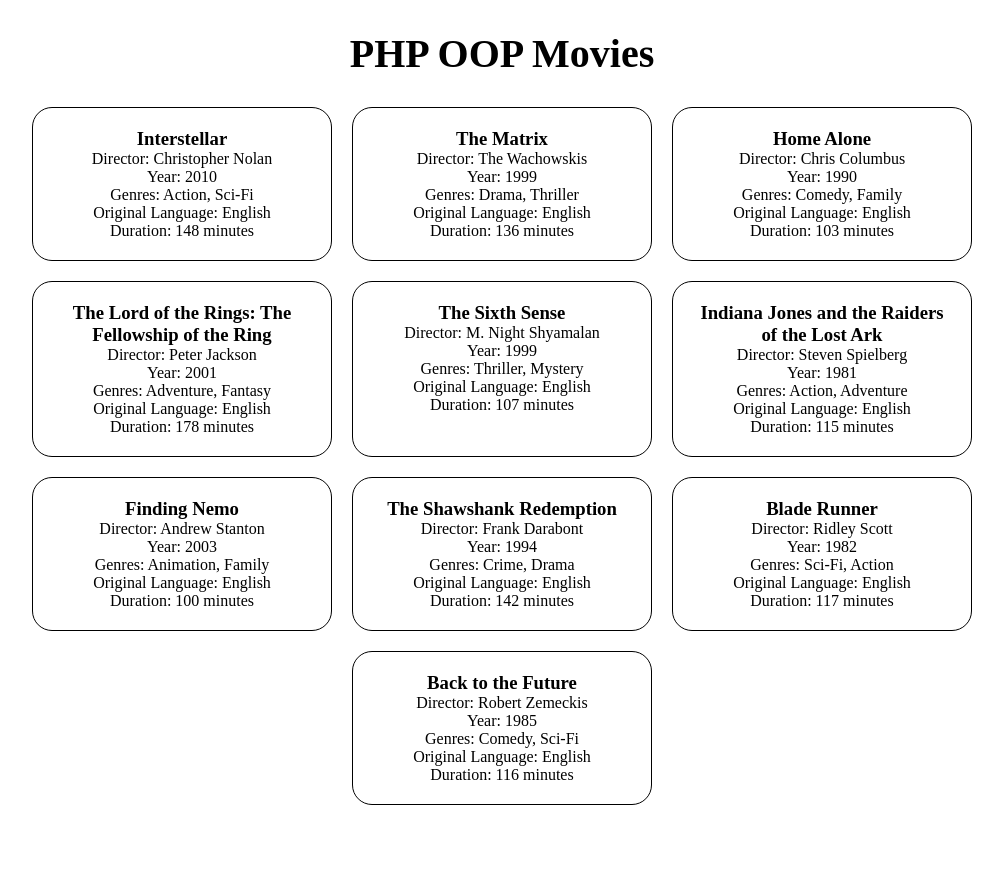
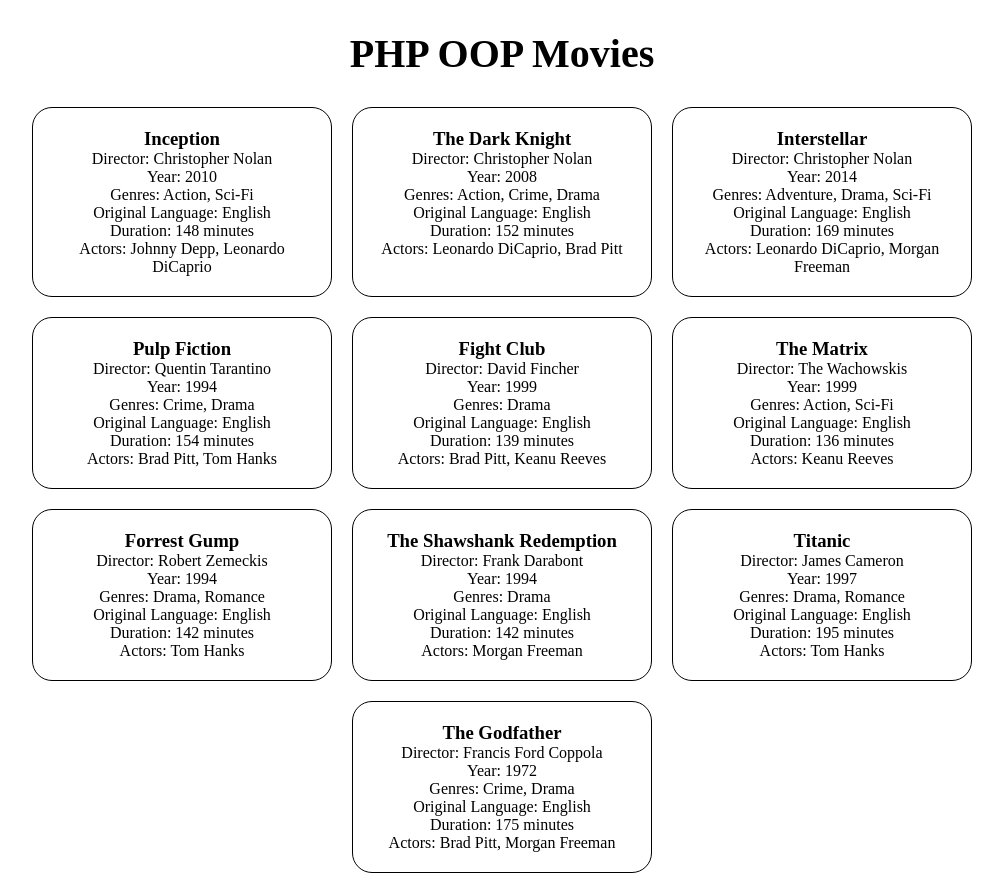
Before and after one commit to rinox3005/php-oop-1, a PHP site: page / in a window 1280 px wide. Shown: the whole page, without its empty margins (138-1141 px from the left). Before the commit the page ends 805 px from the top, so only its background shows below. Run offline with PHP 8.4, Linux system fonts and the light colour scheme.

Commit message:
[UPD] created Actor and Genre classes, implemented logic, optimized code

```diff
--- /dev/null
+++ b/Models/Actor.php
@@ -0,0 +1,17 @@
+<?php
+class Actor
+{
+    private string $firstName;
+    private string $lastName;
+
+    public function __construct(string $firstName, string $lastName)
+    {
+        $this->firstName = $firstName;
+        $this->lastName = $lastName;
+    }
+
+    public function getFullName(): string
+    {
+        return $this->firstName . ' ' . $this->lastName;
+    }
+}
--- /dev/null
+++ b/Models/Genre.php
@@ -0,0 +1,20 @@
+<?php
+class Genre
+{
+    private string $name;
+
+    public function __construct(string $name)
+    {
+        $this->name = $name;
+    }
+
+    public function getName(): string
+    {
+        return $this->name;
+    }
+
+    public function setName(string $name): void
+    {
+        $this->name = $name;
+    }
+}
--- a/Models/Movie.php
+++ b/Models/Movie.php
@@ -1,4 +1,8 @@
 <?php
+
+require_once __DIR__ . "/Actor.php";
+require_once __DIR__ . "/Genre.php";
+
 // Definizione della classe 'Movie'
 class Movie
 {
@@ -6,50 +10,57 @@ class Movie
     private string $title;
     private string $director;
     private int $year;
-    private array $genres;
+    private array $actors;
     private string $originalLanguage;
     private int $duration;
+    private array $genres;
 
     // Definizione del costruttore
-    public function __construct(string $title, string $director, int $year, array $genres, string $originalLanguage, int $duration)
+    public function __construct(string $title, string $director, int $year, array $actors, string $originalLanguage, int $duration, array $genres)
     {
         $this->title = $title;
         $this->director = $director;
         $this->year = $year;
-        $this->genres = $genres;
+        $this->actors = $actors;
         $this->originalLanguage = $originalLanguage;
         $this->duration = $duration;
+        $this->genres = $genres;
     }
 
     // Metodi getter per accedere alle variabili d'istanza
-    public function getTitle(): string
+    public function getTitle()
     {
         return $this->title;
     }
 
-    public function getDirector(): string
+    public function getDirector()
     {
         return $this->director;
     }
 
-    public function getYear(): int
+    public function getYear()
     {
         return $this->year;
     }
 
-    public function getGenres(): array
+    public function getActors()
     {
-        return $this->genres;
+        return $this->actors;
     }
 
-    public function getOriginalLanguage(): string
+    public function getOriginalLanguage()
     {
         return $this->originalLanguage;
     }
 
-    public function getDuration(): int
+    public function getDuration()
     {
         return $this->duration;
+    }
+
+    public function getGenres()
+    {
+        return $this->genres;
     }
 
     // Metodi setter per impostare le variabili d'istanza
@@ -71,9 +82,9 @@ class Movie
         $this->year = $year;
     }
 
-    public function setGenres(array $genres): void
+    public function setActors(array $actors): void
     {
-        $this->genres = $genres;
+        $this->actors = $actors;
     }
 
     public function setOriginalLanguage(string $originalLanguage): void
@@ -89,20 +100,30 @@ class Movie
         $this->duration = $duration;
     }
 
+    public function setGenres(array $genres): void
+    {
+        $this->genres = $genres;
+    }
+
+    public function addActor(Actor $actor): void
+    {
+        $this->actors[] = $actor;
+    }
+
     public function addGenre(string $genre): void
     {
-        array_push($this->genres, $genre);
+        $this->genres[] = $genre;
     }
 
-    // Definizione di un metodo per ottenere le informazioni del film
-    public function getMovieInfo(): string
-    {
-        $genresStr = implode(", ", $this->getGenres());
-        return "Title: " . $this->getTitle() . "<br>" .
-            "Director: " . $this->getDirector() . "<br>" .
-            "Year: " . $this->getYear() . "<br>" .
-            "Genres: " . $genresStr . "<br>" .
-            "Original Language: " . $this->getOriginalLanguage() . "<br>" .
-            "Duration: " . $this->getDuration() . " min";
-    }
+    // // Definizione di un metodo per ottenere le informazioni del film
+    // public function getMovieInfo(): string
+    // {
+    //     $genresStr = implode(", ", $this->getGenres());
+    //     return "Title: " . $this->getTitle() . "<br>" .
+    //         "Director: " . $this->getDirector() . "<br>" .
+    //         "Year: " . $this->getYear() . "<br>" .
+    //         "Genres: " . $genresStr . "<br>" .
+    //         "Original Language: " . $this->getOriginalLanguage() . "<br>" .
+    //         "Duration: " . $this->getDuration() . " min";
+    // }
 }
--- a/db.php
+++ b/db.php
@@ -7,7 +7,10 @@ $movies = [
         "genres" => $movie1->getGenres(),
         "director" => $movie1->getDirector(),
         "originalLanguage" => $movie1->getOriginalLanguage(),
-        "duration" => $movie1->getDuration()
+        "duration" => $movie1->getDuration(),
+        "actors" => array_map(function ($actor) {
+            return $actor->getFullName();
+        }, $movie1->getActors())
     ],
     [
         "name" => $movie2->getTitle(),
@@ -15,7 +18,10 @@ $movies = [
         "genres" => $movie2->getGenres(),
         "director" => $movie2->getDirector(),
         "originalLanguage" => $movie2->getOriginalLanguage(),
-        "duration" => $movie2->getDuration()
+        "duration" => $movie2->getDuration(),
+        "actors" => array_map(function ($actor) {
+            return $actor->getFullName();
+        }, $movie2->getActors())
     ],
     [
         "name" => $movie3->getTitle(),
@@ -23,7 +29,10 @@ $movies = [
         "genres" => $movie3->getGenres(),
         "director" => $movie3->getDirector(),
         "originalLanguage" => $movie3->getOriginalLanguage(),
-        "duration" => $movie3->getDuration()
+        "duration" => $movie3->getDuration(),
+        "actors" => array_map(function ($actor) {
+            return $actor->getFullName();
+        }, $movie3->getActors())
     ],
     [
         "name" => $movie4->getTitle(),
@@ -31,7 +40,10 @@ $movies = [
         "genres" => $movie4->getGenres(),
         "director" => $movie4->getDirector(),
         "originalLanguage" => $movie4->getOriginalLanguage(),
-        "duration" => $movie4->getDuration()
+        "duration" => $movie4->getDuration(),
+        "actors" => array_map(function ($actor) {
+            return $actor->getFullName();
+        }, $movie4->getActors())
     ],
     [
         "name" => $movie5->getTitle(),
@@ -39,7 +51,10 @@ $movies = [
         "genres" => $movie5->getGenres(),
         "director" => $movie5->getDirector(),
         "originalLanguage" => $movie5->getOriginalLanguage(),
-        "duration" => $movie5->getDuration()
+        "duration" => $movie5->getDuration(),
+        "actors" => array_map(function ($actor) {
+            return $actor->getFullName();
+        }, $movie5->getActors())
     ],
     [
         "name" => $movie6->getTitle(),
@@ -47,7 +62,10 @@ $movies = [
         "genres" => $movie6->getGenres(),
         "director" => $movie6->getDirector(),
         "originalLanguage" => $movie6->getOriginalLanguage(),
-        "duration" => $movie6->getDuration()
+        "duration" => $movie6->getDuration(),
+        "actors" => array_map(function ($actor) {
+            return $actor->getFullName();
+        }, $movie6->getActors())
     ],
     [
         "name" => $movie7->getTitle(),
@@ -55,7 +73,10 @@ $movies = [
         "genres" => $movie7->getGenres(),
         "director" => $movie7->getDirector(),
         "originalLanguage" => $movie7->getOriginalLanguage(),
-        "duration" => $movie7->getDuration()
+        "duration" => $movie7->getDuration(),
+        "actors" => array_map(function ($actor) {
+            return $actor->getFullName();
+        }, $movie7->getActors())
     ],
     [
         "name" => $movie8->getTitle(),
@@ -63,7 +84,10 @@ $movies = [
         "genres" => $movie8->getGenres(),
         "director" => $movie8->getDirector(),
         "originalLanguage" => $movie8->getOriginalLanguage(),
-        "duration" => $movie8->getDuration()
+        "duration" => $movie8->getDuration(),
+        "actors" => array_map(function ($actor) {
+            return $actor->getFullName();
+        }, $movie8->getActors())
     ],
     [
         "name" => $movie9->getTitle(),
@@ -71,7 +95,10 @@ $movies = [
         "genres" => $movie9->getGenres(),
         "director" => $movie9->getDirector(),
         "originalLanguage" => $movie9->getOriginalLanguage(),
-        "duration" => $movie9->getDuration()
+        "duration" => $movie9->getDuration(),
+        "actors" => array_map(function ($actor) {
+            return $actor->getFullName();
+        }, $movie9->getActors())
     ],
     [
         "name" => $movie10->getTitle(),
@@ -79,6 +106,9 @@ $movies = [
         "genres" => $movie10->getGenres(),
         "director" => $movie10->getDirector(),
         "originalLanguage" => $movie10->getOriginalLanguage(),
-        "duration" => $movie10->getDuration()
+        "duration" => $movie10->getDuration(),
+        "actors" => array_map(function ($actor) {
+            return $actor->getFullName();
+        }, $movie10->getActors())
     ],
 ];
--- a/index.php
+++ b/index.php
@@ -2,69 +2,36 @@
 
 require_once __DIR__ . "/Models/Movie.php";
 
+
 // Utilizzo della classe Movie con gestione delle eccezioni
 try {
-    // Creazione delle istanze della classe 'Movie' con aggiunta di generi multipli
-    $genres1 = ["Action", "Sci-Fi"];
-    $movie1 = new Movie("Interstellar", "Christopher Nolan", 2010, $genres1, "English", 148);
+    // Create Actor instances
+    $actor1 = new Actor("Johnny", "Depp");
+    $actor2 = new Actor("Leonardo", "DiCaprio");
+    $actor3 = new Actor("Brad", "Pitt");
+    $actor4 = new Actor("Morgan", "Freeman");
+    $actor5 = new Actor("Tom", "Hanks");
+    $actor6 = new Actor("Keanu", "Reeves");
 
-    $genres2 = ["Drama", "Thriller"];
-    $movie2 = new Movie("The Matrix", "The Wachowskis", 1999, $genres2, "English", 136);
+    // Create Genre instances
+    $genre1 = new Genre("Action");
+    $genre2 = new Genre("Sci-Fi");
+    $genre3 = new Genre("Crime");
+    $genre4 = new Genre("Drama");
+    $genre5 = new Genre("Adventure");
+    $genre6 = new Genre("Romance");
 
-    $genres3 = ["Comedy", "Family"];
-    $movie3 = new Movie(
-        "Home Alone",
-        "Chris Columbus",
-        1990,
-        $genres3,
-        "English",
-        103
-    );
-
-    $genres4 = ["Adventure", "Fantasy"];
-    $movie4 = new Movie(
-        "The Lord of the Rings: The Fellowship of the Ring",
-        "Peter Jackson",
-        2001,
-        $genres4,
-        "English",
-        178
-    );
-
-    $genres5 = ["Thriller", "Mystery"];
-    $movie5 = new Movie("The Sixth Sense", "M. Night Shyamalan", 1999, $genres5, "English", 107);
-
-    $genres6 = ["Action", "Adventure"];
-    $movie6 = new Movie("Indiana Jones and the Raiders of the Lost Ark", "Steven Spielberg", 1981, $genres6, "English", 115);
-
-    $genres7 = ["Animation", "Family"];
-    $movie7 = new Movie(
-        "Finding Nemo",
-        "Andrew Stanton",
-        2003,
-        $genres7,
-        "English",
-        100
-    );
-
-    $genres8 = ["Crime", "Drama"];
-    $movie8 = new Movie("The Shawshank Redemption", "Frank Darabont", 1994, $genres8, "English", 142);
-
-    $genres9 = ["Sci-Fi", "Action"];
-    $movie9 = new Movie("Blade Runner", "Ridley Scott", 1982, $genres9, "English", 117);
-
-    $genres10 = ["Comedy", "Sci-Fi"];
-    $movie10 = new Movie(
-        "Back to the Future",
-        "Robert Zemeckis",
-        1985,
-        $genres10,
-        "English",
-        116
-    );
-
-    // // Aggiungo un singolo genere al film
-    // $movie1->addGenre('Crime');
+    // Create Movie instances
+    $movie1 = new Movie("Inception", "Christopher Nolan", 2010, [$actor1, $actor2], "English", 148, [$genre1, $genre2]);
+    $movie2 = new Movie("The Dark Knight", "Christopher Nolan", 2008, [$actor2, $actor3], "English", 152, [$genre1, $genre3, $genre4]);
+    $movie3 = new Movie("Interstellar", "Christopher Nolan", 2014, [$actor2, $actor4], "English", 169, [$genre5, $genre4, $genre2]);
+    $movie4 = new Movie("Pulp Fiction", "Quentin Tarantino", 1994, [$actor3, $actor5], "English", 154, [$genre3, $genre4]);
+    $movie5 = new Movie("Fight Club", "David Fincher", 1999, [$actor3, $actor6], "English", 139, [$genre4]);
+    $movie6 = new Movie("The Matrix", "The Wachowskis", 1999, [$actor6], "English", 136, [$genre1, $genre2]);
+    $movie7 = new Movie("Forrest Gump", "Robert Zemeckis", 1994, [$actor5], "English", 142, [$genre4, $genre6]);
+    $movie8 = new Movie("The Shawshank Redemption", "Frank Darabont", 1994, [$actor4], "English", 142, [$genre4]);
+    $movie9 = new Movie("Titanic", "James Cameron", 1997, [$actor5], "English", 195, [$genre4, $genre6]);
+    $movie10 = new Movie("The Godfather", "Francis Ford Coppola", 1972, [$actor3, $actor4], "English", 175, [$genre3, $genre4]);
 }
 // Gestisco l'errore
 catch (Exception $e) {
@@ -72,6 +39,8 @@ catch (Exception $e) {
 }
 
 require_once __DIR__ . "/db.php";
+
+// var_dump($movies);
 ?>
 
 <!DOCTYPE html>
@@ -81,7 +50,7 @@ require_once __DIR__ . "/db.php";
     <meta charset="UTF-8">
     <meta name="viewport" content="width=device-width, initial-scale=1.0">
     <title>PHP OOP Movies</title>
-    <!-- Custom Css -->
+    <!-- Custom CSS -->
     <link rel="stylesheet" href="./css/style.css">
 </head>
 
@@ -94,11 +63,14 @@ require_once __DIR__ . "/db.php";
                 <h3><?php echo $movie['name']; ?></h3>
                 <p>Director: <?php echo $movie['director']; ?></p>
                 <p>Year: <?php echo $movie['year']; ?></p>
-                    <p>Genres: <?php echo implode(", ", $movie['genres']); ?></p>
+                <p>Genres: <?php echo implode(", ", array_map(function ($genre) {
+                                    return $genre->getName();
+                                }, $movie['genres'])); ?></p>
                 <p>Original Language: <?php echo $movie['originalLanguage']; ?></p>
                 <p>Duration: <?php echo $movie['duration']; ?> minutes</p>
+                <p>Actors: <?php echo implode(", ", $movie['actors']); ?></p>
             </div>
-            <?php endforeach ?>
+            <?php endforeach; ?>
         </div>
     </main>
 </body>
```
Lines whose indentation alone changed are shown as unchanged.
